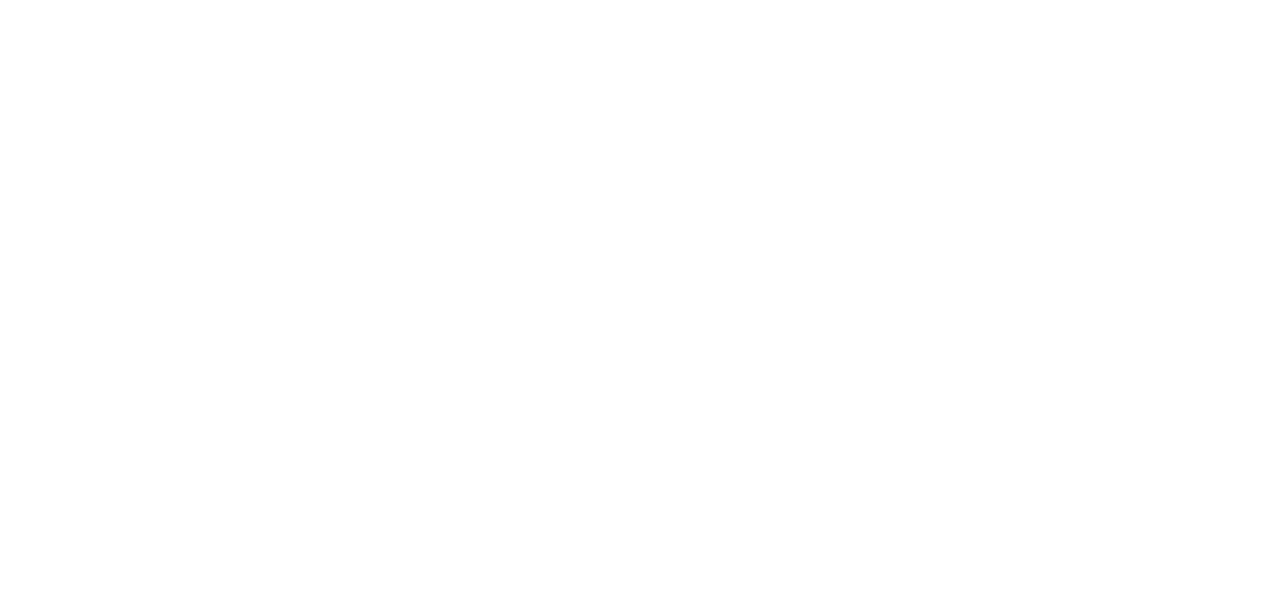
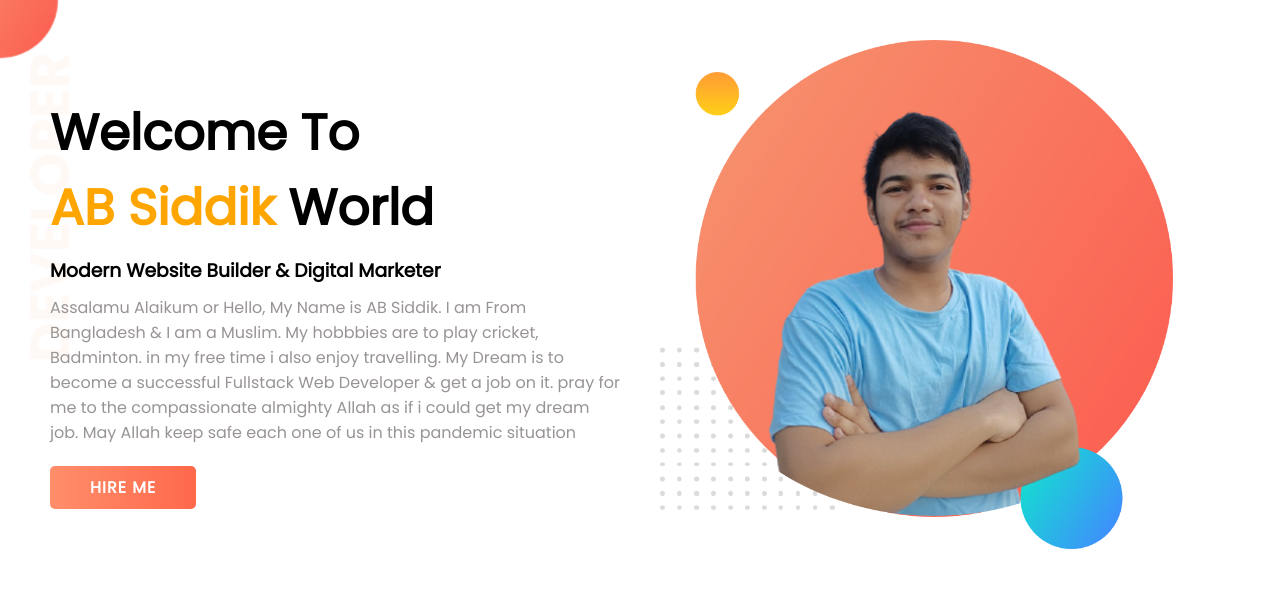
Before and after one commit to abubakkar55/developer-portfolio, a plain HTML site: page index.html in a window 1280 px wide. Drawn offline with Linux system fonts and the light colour scheme.

Commit message:
header section is completed

```diff
--- a/index.html
+++ b/index.html
@@ -1,17 +1,31 @@
 <!DOCTYPE html>
 <html lang="en">
+
 <head>
     <meta charset="UTF-8">
     <meta http-equiv="X-UA-Compatible" content="IE=edge">
     <meta name="viewport" content="width=device-width, initial-scale=1.0">
     <title>Ab Siddik Portfolio</title>
+    <!-- gooel fonts -->
+    <link rel="preconnect" href="https://fonts.googleapis.com">
+    <link rel="preconnect" href="https://fonts.gstatic.com" crossorigin>
+    <link href="https://fonts.googleapis.com/css2?family=Poppins&display=swap" rel="stylesheet">
     <link rel="stylesheet" href="style.css">
 </head>
 <body>
-
-
-
-
+<section class="header">
+    <div class="left">
+        <h1> Welcome To </h1>
+<h1 class="world"><span class="orange-clr">  AB Siddik</span> World </h1>
+<h3>Modern Website Builder & Digital Marketer </h3>
+<p class="description"> Assalamu Alaikum or Hello, My Name is AB Siddik. I am From Bangladesh & I am a Muslim. My hobbbies are to play cricket, Badminton. in my free time i also enjoy travelling.  My Dream is to become a successful Fullstack Web Developer & get a job on it. pray for me to the compassionate almighty Allah as if i could get my dream job.  May Allah keep safe each one of us in this pandemic situation  </p>
+<a href="#" class="hire-me"> Hire Me </a>
+    </div>
+    <div class="right">
+        <img src="My Pic/my-bg5.png" alt="ab-siddik">
+    </div>
+</section>
 
 </body>
+
 </html>
--- a/style.css
+++ b/style.css
@@ -0,0 +1,62 @@
+* {
+    margin: 0;
+    padding: 0;
+    box-sizing: border-box;
+}
+
+body {
+    font-family: 'Poppins', sans-serif;
+}
+
+h1 {
+    font-size: 50px;
+}
+
+.world{
+    margin-bottom: 10px;
+}
+
+.orange-clr {
+    color: #ffa500;
+}
+
+.header {
+    display: flex;
+    gap: 40px;
+padding: 40px 50px;
+align-items: center;
+justify-content: center;
+background-image: url('My Pic/top-banner.png');
+background-repeat: no-repeat;
+}
+
+.left,
+.right {
+    flex-basis: 50%;
+}
+
+/* left side styleing */
+
+
+.description{
+    margin: 10px 0 30px;
+    color: rgb(153, 148, 148);
+}
+
+.hire-me{
+    text-decoration: none;
+    padding: 10px 40px;
+    color: #fff;
+    background-image: linear-gradient(to right, #FF8E6B, #FF684B);
+    text-transform: uppercase;
+    font-weight: 700;
+    border-radius: 5px;
+    letter-spacing: 1px;
+}
+
+/* right side styleing */
+
+.right img {
+    width: 90%;
+
+}
```
Also changed, not shown: My Pic/204986547_4163524487100845_2262254805785680270_n-removebg-preview.png (added), My Pic/205195825_545620966465408_6188846335677131098_n-removebg-preview.png (added), My Pic/205982709_422413908734906_8475194685126295677_n-removebg-preview.png (added), My Pic/dream-bg.png (added), My Pic/exp-bg.png (added), My Pic/jhankar.png (added), My Pic/jhankar2.png (added), My Pic/my-bg.png (added), My Pic/my-bg1.png (added), My Pic/my-bg2.png (added), My Pic/my-bg5.png (added), My Pic/top-banner.png (added).
